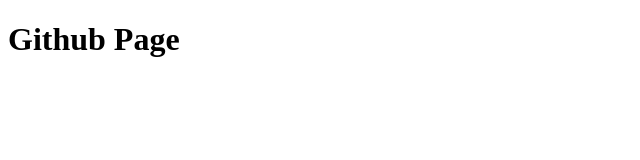
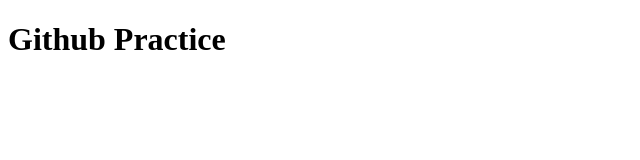
Before and after one commit to jaglawson3/git-workflow, a plain HTML site: page index.html in a window 1280 px wide. Shown: the whole page, without its empty margins (0-640 px from the left). Drawn offline with Linux system fonts and the light colour scheme.

Commit message:
practicing with branches, changed html

```diff
--- a/index.html
+++ b/index.html
@@ -5,6 +5,6 @@
     <title>Github Workflow</title>
    </head>
 <body>
-  <h1>Github Page</h1>
+  <h1>Github Practice</h1>
 </body>
 </html>
```
